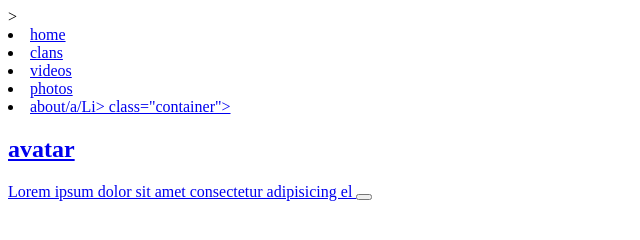
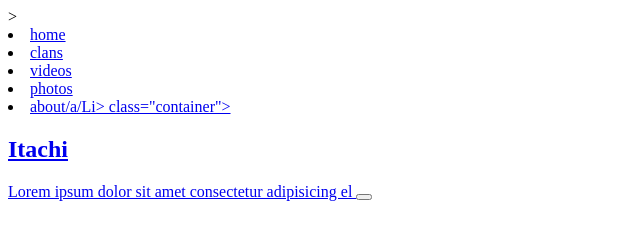
Before and after one commit to mohamedkun15/Tests, a plain HTML site: page index.html in a window 1280 px wide. Shown: the full height of the page, 0-640 px from the left. Drawn offline with Linux system fonts and the light colour scheme.

Commit message:
Update index.html

```diff
--- a/index.html
+++ b/index.html
@@ -35,7 +35,7 @@
 </header>
 
 <div class="content">
-<h2>avatar</h2>
+<h2>Itachi</h2>
 <p>Lorem ipsum dolor sit amet consectetur adipisicing el
 <button click here</button>
 
```
